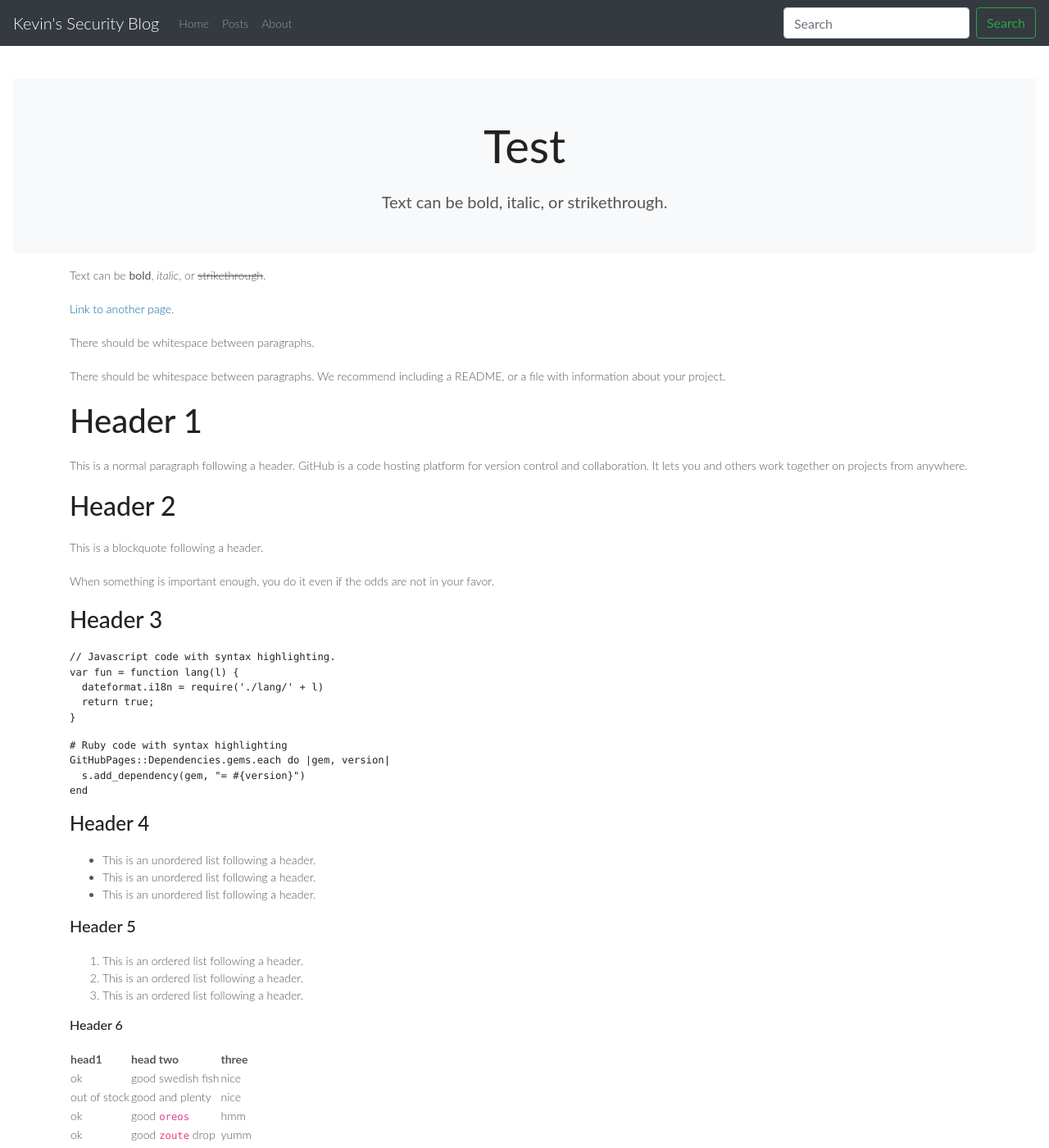
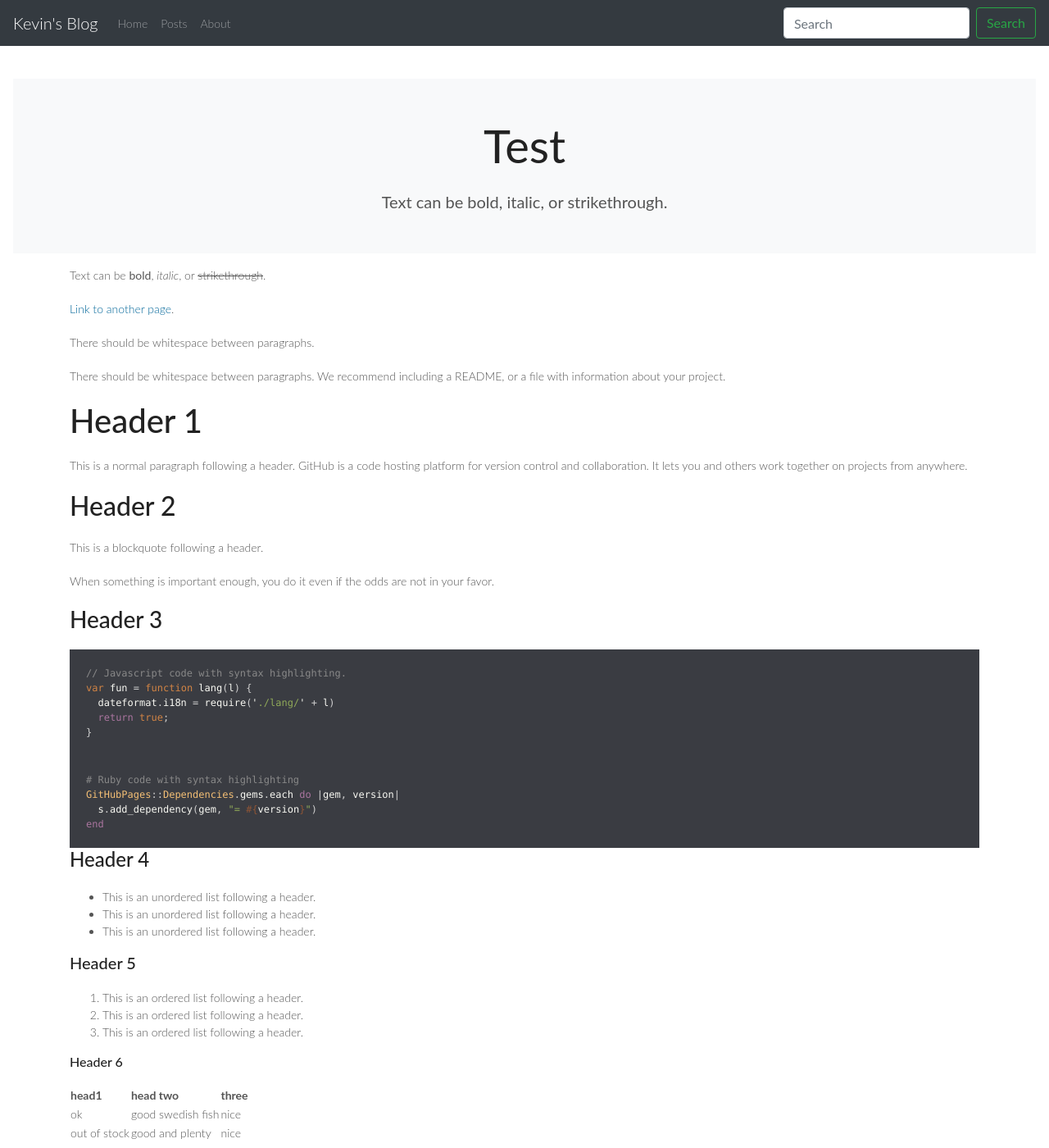
Before and after one commit to xransum/blog, a Jekyll site: the page built from _posts/2023-06-16-test.md, in a window 1280 px wide and 1400 px high. Shown: the whole window at 82% size. Built offline with Jekyll 4.4.1, drawn with Linux system fonts in a browser that asks for light colours; nearby versions of some CDN libraries; library files that are not in the unit come from our copies.

Commit message:
Updated styles and _config

```diff
--- a/_config.yml
+++ b/_config.yml
@@ -4,11 +4,11 @@ remote_theme: pages-themes/modernist@v0.2.0
 # Site settings
 # Site Settings
 locale                   : "en-US"
-title                    : "Kevin's Security Blog"
+title                    : "Kevin's Blog"
 title_separator          : "-"
 subtitle                 : # site tagline that appears below site title in masthead
-name                     : "Kevin's Security Blog"
-description              : "Kevin's Security Blog."
+name                     : "Kevin's Blog"
+description              : "A blog for security/developmental research, penetration testing, and more."
 url                      : # the base hostname & protocol for your site e.g. "https://xransum.github.io"
 baseurl                  : # the subpath of your site, e.g. "/blog"
 repository               : xransum/xransum # GitHub username/repo-name
--- a/_sass/styles.scss
+++ b/_sass/styles.scss
@@ -35,3 +35,125 @@ p {
     margin: 0 0 20px;
     padding: 0
 }
+
+.highlight table td {
+    padding: 5px
+}
+.highlight table pre {
+    margin: 0
+}
+.highlight,
+.highlight .w {
+    color: #d0d0d0
+}
+.highlight .err {
+    color: #151515;
+    background-color: #ac4142
+}
+.highlight .c,
+.highlight .cd,
+.highlight .cm,
+.highlight .c1,
+.highlight .cs {
+    color: #888
+}
+.highlight .cp {
+    color: #f4bf75
+}
+.highlight .nt {
+    color: #f4bf75
+}
+.highlight .o,
+.highlight .ow {
+    color: #d0d0d0
+}
+.highlight .p,
+.highlight .pi {
+    color: #d0d0d0
+}
+.highlight .gi {
+    color: #90a959
+}
+.highlight .gd {
+    color: #ac4142
+}
+.highlight .gh {
+    color: #6a9fb5;
+    font-weight: bold
+}
+.highlight .k,
+.highlight .kn,
+.highlight .kp,
+.highlight .kr,
+.highlight .kv {
+    color: #aa759f
+}
+.highlight .kc {
+    color: #d28445
+}
+.highlight .kt {
+    color: #d28445
+}
+.highlight .kd {
+    color: #d28445
+}
+.highlight .s,
+.highlight .sb,
+.highlight .sc,
+.highlight .sd,
+.highlight .s2,
+.highlight .sh,
+.highlight .sx,
+.highlight .s1 {
+    color: #90a959
+}
+.highlight .sr {
+    color: #75b5aa
+}
+.highlight .si {
+    color: #8f5536
+}
+.highlight .se {
+    color: #8f5536
+}
+.highlight .nn {
+    color: #f4bf75
+}
+.highlight .nc {
+    color: #f4bf75
+}
+.highlight .no {
+    color: #f4bf75
+}
+.highlight .na {
+    color: #6a9fb5
+}
+.highlight .m,
+.highlight .mf,
+.highlight .mh,
+.highlight .mi,
+.highlight .il,
+.highlight .mo,
+.highlight .mb,
+.highlight .mx {
+    color: #90a959
+}
+.highlight .ss {
+    color: #90a959
+}
+code,
+pre {
+    font-family: Monaco, "Bitstream Vera Sans Mono", "Lucida Console", Terminal;
+    color: #333;
+    font-size: 12px;
+    overflow-x: auto
+}
+pre {
+    padding: 20px;
+    background: #3A3C42;
+    color: #f8f8f2;
+    margin: 0 0;
+}
+pre code {
+    color: #f8f8f2
+}
```
